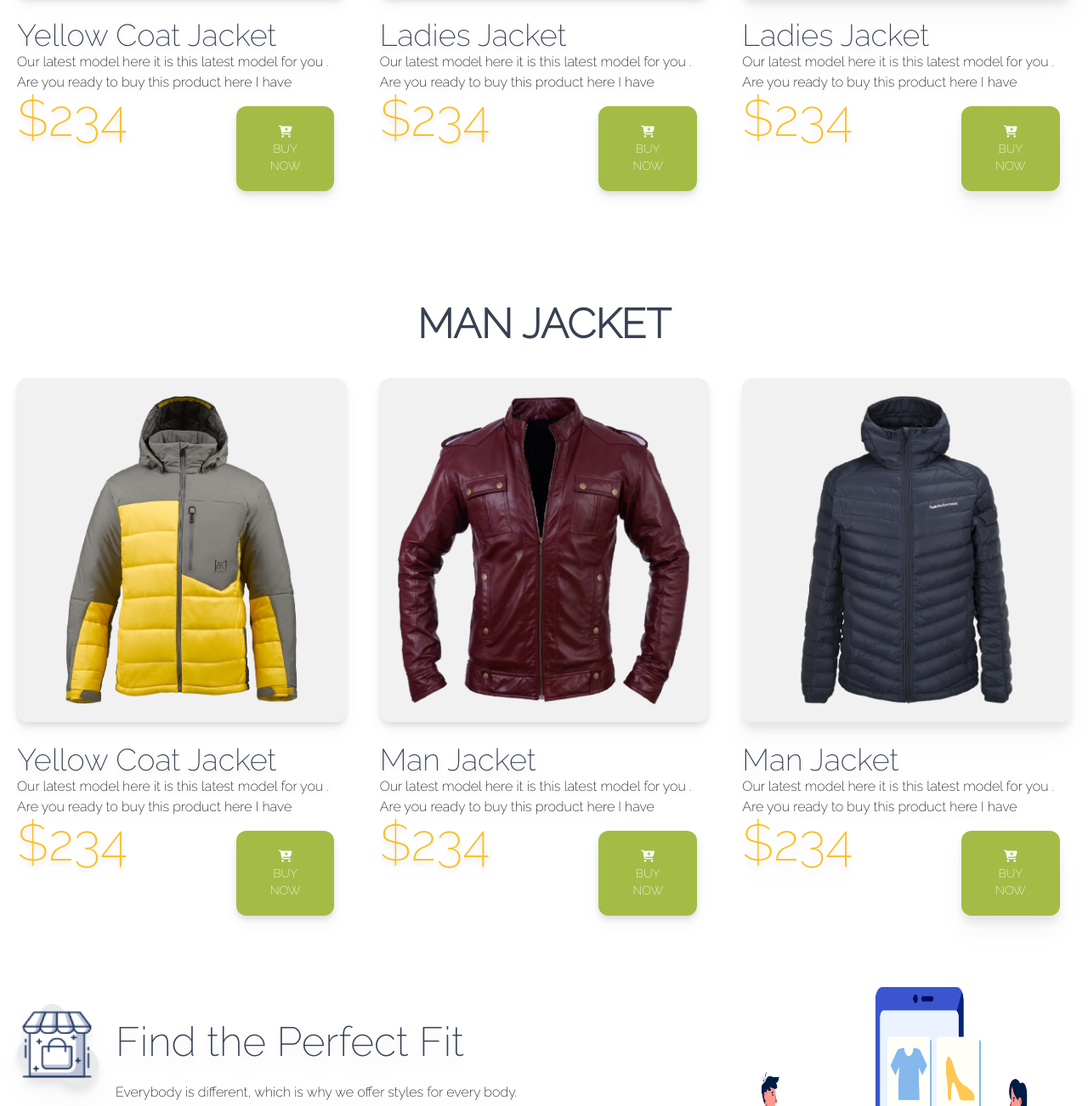
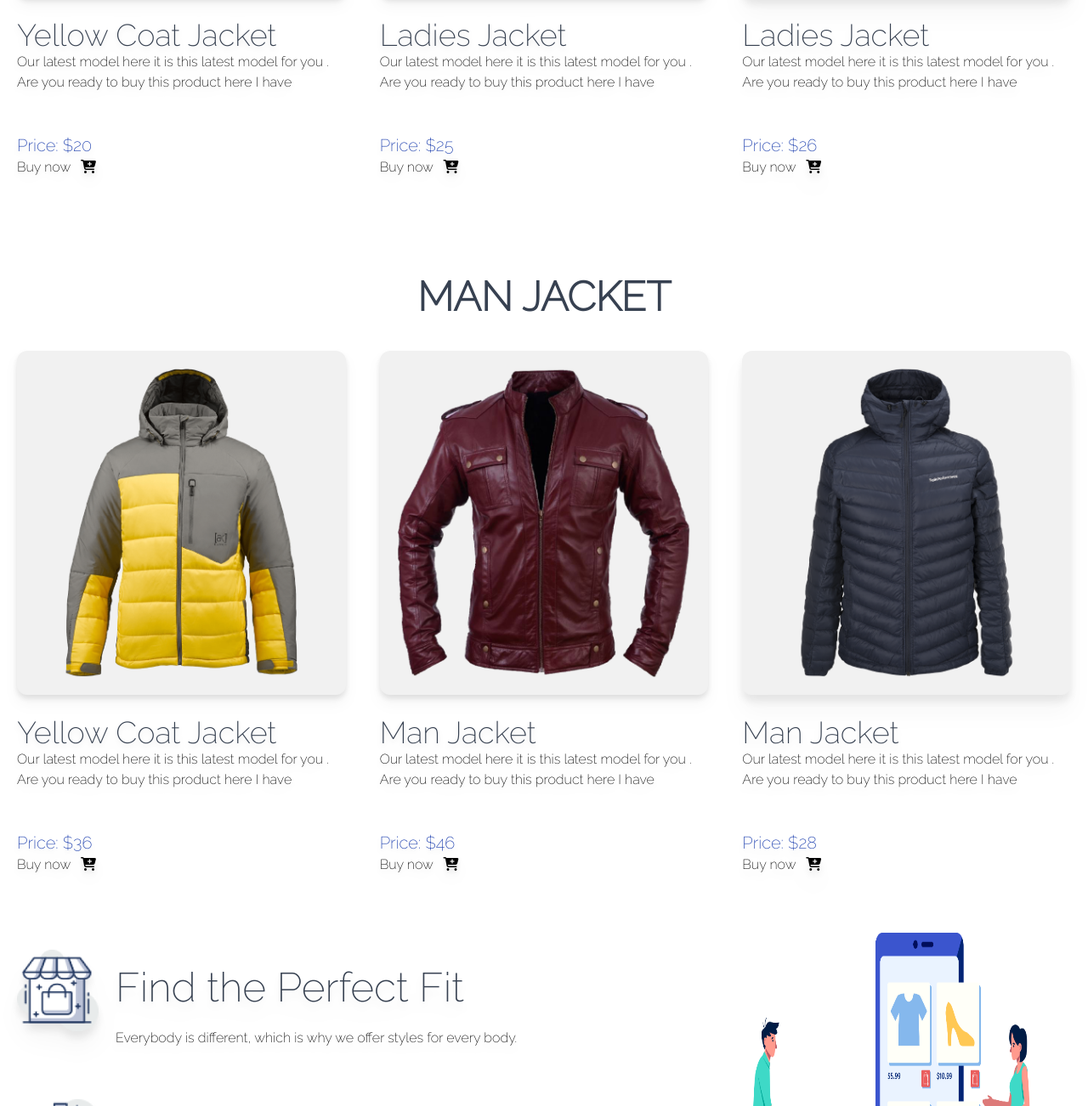
Before and after one commit to subrota22/penguin-fashion, a plain HTML site: page index.html in a window 1280 px wide. Shown: the part 1330-2632 px from the top of the page at 85% size. Drawn offline with nearby package versions, Linux system fonts and the light colour scheme; a web font is replaced by a local one.

Commit message:
Add files via upload

```diff
--- a/index.html
+++ b/index.html
@@ -9,7 +9,8 @@
 <link rel="preconnect" href="https://fonts.googleapis.com">
 <link rel="preconnect" href="https://fonts.gstatic.com" crossorigin>
 <link href="https://fonts.googleapis.com/css2?family=Dancing+Script&family=Edu+SA+Beginner&family=Finlandica:ital,wght@1,600&family=Gentium+Book+Plus:ital,wght@0,700;1,700&family=Open+Sans:ital,wght@0,300;1,400&family=Poppins:wght@300;500&family=Raleway:wght@200&family=Roboto&family=Roboto+Slab:wght@300&display=swap" rel="stylesheet">
-
+   <!-- css style file -->
+   <link rel="stylesheet" href="style.css"/>
 <meta charset="UTF-8">
     <meta http-equiv="X-UA-Compatible" content="IE=edge">
     <meta name="viewport" content="width=device-width, initial-scale=1.0">
@@ -71,7 +72,7 @@
 </article>
 <br>
 <div class="flex">
-    <button class="bg-btncolor m-4 hover:bg-gray-800 duration-100 rounded-xl px-10 text-xl text-white p-5 uppercase ml-32 ">
+    <button class="bg-btncolor m-4 hover:bg-gray-800 duration-100 rounded-xl py-3 px-5 text-xl text-white p-5 uppercase ml-32 ">
 
         <span> <i class="fa-solid fa-cart-plus"></i> </span>     Buy now
     </button>
@@ -89,49 +90,43 @@
 <h2 class="text-headtextcolor2 text-5xl text-center  font-bold uppercase  mb-5">Woman jacket </h2>
 <div class="grid grid-cols-1 md:grid-cols-2 lg:grid-cols-3">
     <!-- jacket 1 -->
-<div class="jacket1  drop-shadow-lg  hover:scale-75 duration-1000 rounded-xl cartbg t m-3 p-2 ">
+<div class="jacket  drop-shadow-lg   rounded-xl cartbg t m-3 p-2 ">
 <div class="bg-cartbackimageground p-5 rounded-xl">
     <img src="images/jacket-1.png" alt="jacket" class="justify-center"/>
 </div>
   <br>
   <h2 class="text-headtextcolor2 text-4xl">Yellow Coat Jacket </h2>
   <p>Our latest model here it is this latest model for you . <br> Are you ready to buy this product here I have </p>
-  <div class="flex justify-between   flex-col  sm:flex-col  md:flex-row text-center">
-    <h2 class="text-headtextcolor text-6xl">$234</h2>
-    <button class="bg-btncolor m-4 hover:bg-gray-800 duration-100 rounded-xl px-10 text-sm text-white p-5 uppercase ml-32">
-        <span> <i class="fa-solid fa-cart-plus"></i> </span>     Buy now
-    </button>
-</div>
+  <div class="cardFooter mt-12">
+    <h2 class="text-xl font-bolder text-blue-800 "> Price: $20 </h2>
+    <button class="buttonStyle btn">Buy now   <span> <i class="fa-solid fa-cart-plus mx-2"></i> </span>   </button>
+ </div>
 </div>
     <!-- jacket 2 -->
-    <div class="jacket1 drop-shadow-lg  hover:scale-75 duration-1000 rounded-xl cartbg  m-3 p-2">
+    <div class="jacket drop-shadow-lg   rounded-xl cartbg  m-3 p-2">
         <div class="bg-cartbackimageground p-5 rounded-xl">
             <img src="images/jacket-2.png" alt="jacket" class="justify-center"/>
         </div>
           <br>
           <h2 class="text-headtextcolor2 text-4xl"> Ladies Jacket </h2>
           <p>Our latest model here it is this latest model for you . <br> Are you ready to buy this product here I have </p>
-          <div class="flex justify-between   flex-col  sm:flex-col  md:flex-row text-center">
-            <h2 class="text-headtextcolor text-6xl">$234</h2>
-            <button class="bg-btncolor m-4 hover:bg-gray-800 duration-100 rounded-xl px-10 text-sm text-white p-5 uppercase ml-32">
-                <span> <i class="fa-solid fa-cart-plus"></i> </span>     Buy now
-            </button>
-        </div>
+          <div class="cardFooter mt-12">
+            <h2 class="text-xl font-bolder text-blue-800 "> Price: $25 </h2>
+            <button class="buttonStyle btn">Buy now   <span> <i class="fa-solid fa-cart-plus mx-2"></i> </span>   </button>
+         </div>
 </div>
             <!-- jacket 3 -->
-<div class="jacket1  drop-shadow-xl  hover:scale-75 duration-1000 cartbg rounded-xl   m-3 p-2">
+<div class="jacket  drop-shadow-xl   cartbg rounded-xl   m-3 p-2">
     <div class="bg-cartbackimageground p-5 rounded-xl">
         <img src="images/jacket-3.png" alt="jacket" class="justify-center"/>
     </div>
       <br>
       <h2 class="text-headtextcolor2 text-4xl">  Ladies Jacket   </h2>
       <p>Our latest model here it is this latest model for you . <br> Are you ready to buy this product here I have </p>
-      <div class="flex justify-between   flex-col  sm:flex-col  md:flex-row text-center">
-        <h2 class="text-headtextcolor text-6xl">$234</h2>
-        <button class="bg-btncolor m-4 hover:bg-gray-800 duration-100 rounded-xl px-10 text-sm text-white p-5 uppercase ml-32">
-            <span> <i class="fa-solid fa-cart-plus"></i> </span>     Buy now
-        </button>
-    </div>
+      <div class="cardFooter mt-12">
+        <h2 class="text-xl font-bolder text-blue-800 "> Price: $26 </h2>
+        <button class="buttonStyle btn">Buy now   <span> <i class="fa-solid fa-cart-plus mx-2"></i> </span>   </button>
+     </div>
 </div>
 
 </div>
@@ -141,55 +136,49 @@
 <h2 class="text-headtextcolor2 text-5xl text-center  font-bold uppercase mb-5">Man jacket </h2>
 <div class="grid grid-cols-1 md:grid-cols-2 lg:grid-cols-3">
  <!-- jacket 4-->
- <div class="jacket1 drop-shadow-lg  hover:scale-75 duration-1000 rounded-xl cartbg m-3 p-2">
+ <div class="jacket drop-shadow-lg   rounded-xl cartbg m-3 p-2">
     <div class="bg-cartbackimageground p-5 rounded-xl">
         <img src="images/jacket-4.png" alt="jacket" class="justify-center"/>
     </div>
       <br>
       <h2 class="text-headtextcolor2 text-4xl">Yellow Coat Jacket </h2>
       <p>Our latest model here it is this latest model for you . <br> Are you ready to buy this product here I have </p>
-      <div class="flex justify-between   flex-col sm:flex-col md:flex-row text-center">
-        <h2 class="text-headtextcolor text-6xl">$234</h2>
-        <button class="bg-btncolor m-4 hover:bg-gray-800 duration-100 rounded-xl px-10 text-sm text-white p-5 uppercase ml-32">
-            <span> <i class="fa-solid fa-cart-plus"></i> </span>     Buy now
-        </button>
-    </div>
+      <div class="cardFooter mt-12">
+        <h2 class="text-xl font-bolder text-blue-800 "> Price: $36 </h2>
+        <button class="buttonStyle btn">Buy now   <span> <i class="fa-solid fa-cart-plus mx-2"></i> </span>   </button>
+     </div>
     </div>
         <!-- jacket 5 -->
-        <div class="jacket1 drop-shadow-lg  hover:scale-75 duration-1000 rounded-xl cartbg m-3 p-2">
+        <div class="jacket drop-shadow-lg   rounded-xl cartbg m-3 p-2">
             <div class="bg-cartbackimageground p-5 rounded-xl">
                 <img src="images/jacket-5.png" alt="jacket" class="justify-center"/>
             </div>
               <br>
               <h2 class="text-headtextcolor2 text-4xl"> Man Jacket </h2>
               <p>Our latest model here it is this latest model for you . <br> Are you ready to buy this product here I have </p>
-              <div class="flex justify-between   flex-col sm:flex-col md:flex-row text-center">
-                <h2 class="text-headtextcolor text-6xl">$234</h2>
-                <button class="bg-btncolor m-4 hover:bg-gray-800 duration-100 rounded-xl px-10 text-sm text-white p-5 uppercase ml-32">
-                    <span> <i class="fa-solid fa-cart-plus"></i> </span>     Buy now
-                </button>
-            </div>
+              <div class="cardFooter mt-12">
+                <h2 class="text-xl font-bolder text-blue-800 "> Price: $46 </h2>
+                <button class="buttonStyle btn">Buy now   <span> <i class="fa-solid fa-cart-plus mx-2"></i> </span>   </button>
+             </div>
     </div>
                 <!-- jacket 6 -->
-    <div class="jacket1  drop-shadow-xl  hover:scale-75 duration-1000 cartbgrounded-xl   m-3 p-2">
+    <div class="jacket  drop-shadow-xl  cartbgrounded-xl  rounded-xl m-3 p-2">
         <div class="bg-cartbackimageground p-5 rounded-xl">
             <img src="images/jacket-6.png" alt="jacket" class="justify-center"/>
         </div>
           <br>
           <h2 class="text-headtextcolor2 text-4xl">  Man Jacket   </h2>
           <p>Our latest model here it is this latest model for you . <br> Are you ready to buy this product here I have </p>
-          <div class="flex justify-between   flex-col  sm:flex-col  md:flex-row text-center ">
-            <h2 class="text-headtextcolor text-6xl">$234</h2>
-            <button class="bg-btncolor m-4 hover:bg-gray-800 duration-100 rounded-xl px-10 text-sm text-white p-5 uppercase ml-32">
-                <span> <i class="fa-solid fa-cart-plus"></i> </span>     Buy now
-            </button>
+          <div class="cardFooter mt-12">
+           <h2 class="text-xl font-bolder text-blue-800 "> Price: $28 </h2>
+           <button class="buttonStyle btn">Buy now   <span> <i class="fa-solid fa-cart-plus mx-2"></i> </span>   </button>
         </div>
     </div>
 </div>
 <br><br>
 
 <div class="grid grid-cols-1 sm:grid-cols-1 md:grid-cols-2 lg:grid-cols-3">
-<div class="col-span-2 drop-shadow-xl  hover:scale-75 duration-1000 p-5 flex flex-col sm:flex-col md:flex-row ">
+<div class="col-span-2 drop-shadow-xl   p-5 flex flex-col md:flex-row ">
     <img src="images/house.png" alt="house" class="h-14  w-14 sm:h-14 sm:w-14 md:h-24 md:w-24">
     <div class="p-5">
         <h2 class="text-5xl text-headtextcolor2">Find the Perfect Fit</h2>
@@ -198,10 +187,10 @@
            offer styles for every body.</p>
     </div>
 </div>
-<div class="col-span-1 row-span-3  hover:scale-75 duration-1000">
+<div class="col-span-1 row-span-3  ">
     <img src="images/shopping.png" alt="shopping" class="h-18 w-18 sm:h-18 sm:w-18 md:h-72 md:w-72 lg:h-96 lg:w-96"/>
 </div>
-<div class="col-span-2 drop-shadow-xl  hover:scale-75 duration-1000 p-5  flex flex-col sm:flex-col md:flex-row  ">
+<div class="col-span-2 drop-shadow-xl   p-5  flex flex-col md:flex-row  ">
     <img src="images/box.png" alt="box" class="h-14  w-14 sm:h-14 sm:w-14 md:h-24 md:w-24">
     <div class="p-5">
         <h2 class="text-5xl text-headtextcolor2">Free Exchanges</h2>
@@ -212,14 +201,14 @@
     </div>
 </div>
 
-<div class="col-span-2 drop-shadow-xl   hover:scale-75 duration-1000 p-5 flex flex-col sm:flex-col md:flex-row ">
+<div class="col-span-2 drop-shadow-xl    p-5 flex flex-col md:flex-row ">
     <img src="images/question.png" alt="question" class="h-14  w-14 sm:h-14 sm:w-14 md:h-24 md:w-24 ">
     <div class="p-5">
         <h2 class="text-5xl text-headtextcolor2">Contact Our Seller</h2>
         <br>
         <p>
             They are here to help you. That's quite
-literally what we pay them for.
+            <br>  literally what we pay them for.
         </p>
     </div>
 </div>
```
